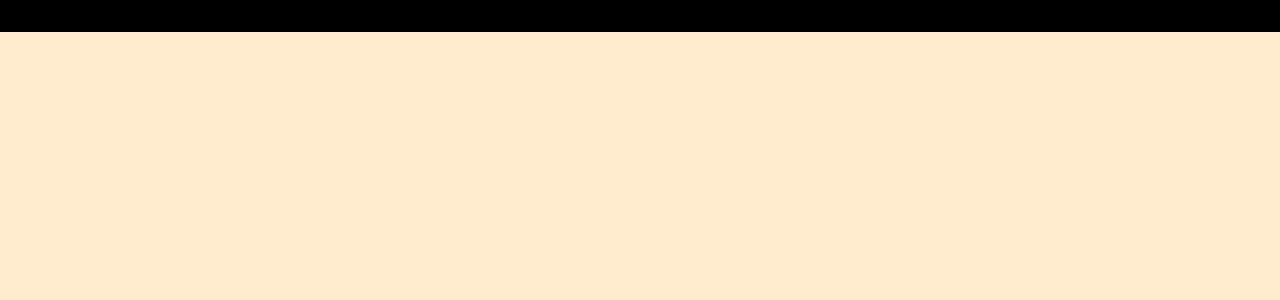
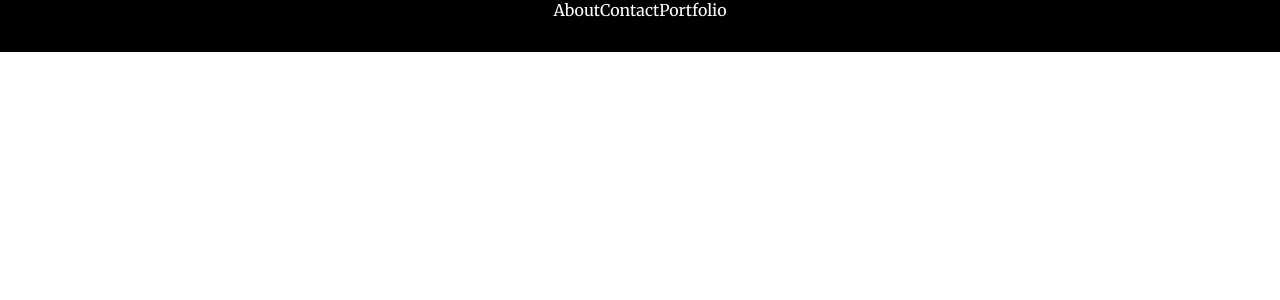
Before and after one commit to EvMad/chain-react, a React (Create React App) app: page /about in a window 1280 px wide. Shown: the top 300 px of the page. Built offline with nearby package versions, Linux system fonts and the light colour scheme.

Commit message:
added <a link divs to NavBar.js using {LINK}

```diff
--- a/public/index.html
+++ b/public/index.html
@@ -2,6 +2,9 @@
 <html lang="en">
   <head>
     <meta charset="utf-8" />
+    <link rel="preconnect" href="https://fonts.googleapis.com">
+<link rel="preconnect" href="https://fonts.gstatic.com" crossorigin>
+<link href="https://fonts.googleapis.com/css2?family=Merriweather:wght@400;900&display=swap" rel="stylesheet">
     <link rel="icon" href="%PUBLIC_URL%/favicon.ico" />
     <meta name="viewport" content="width=device-width, initial-scale=1" />
     <meta name="theme-color" content="#000000" />
--- a/src/App.css
+++ b/src/App.css
@@ -2,10 +2,16 @@
     box-sizing: border-box;
     margin: 0;
     padding: 0;
+    font-family: 'Merriweather', serif;
 }
 
 body {
-    background-color: blanchedalmond;
+    background-color: #ffffff;
+}
+
+nav {
+    font-size: 900;
+    color: #ffffff;
 }
 
 .chain-app {
@@ -14,5 +20,6 @@ body {
     justify-content: flex-start;
     background: black;
     text-align: center;
+    font-size: 400;
     padding-bottom: 32px;
 }
--- a/src/components/NavBar.js
+++ b/src/components/NavBar.js
@@ -5,6 +5,11 @@ class NavComponent extends Component {
     render() {
         return (
             <div>
+                <nav>
+                    <a as={Link} to="/about">About</a>
+                    <a as={Link} to="/contact">Contact</a>
+                    <a as={Link} to="/projects">Portfolio</a>
+                </nav>
 
             </div>
         )
```
